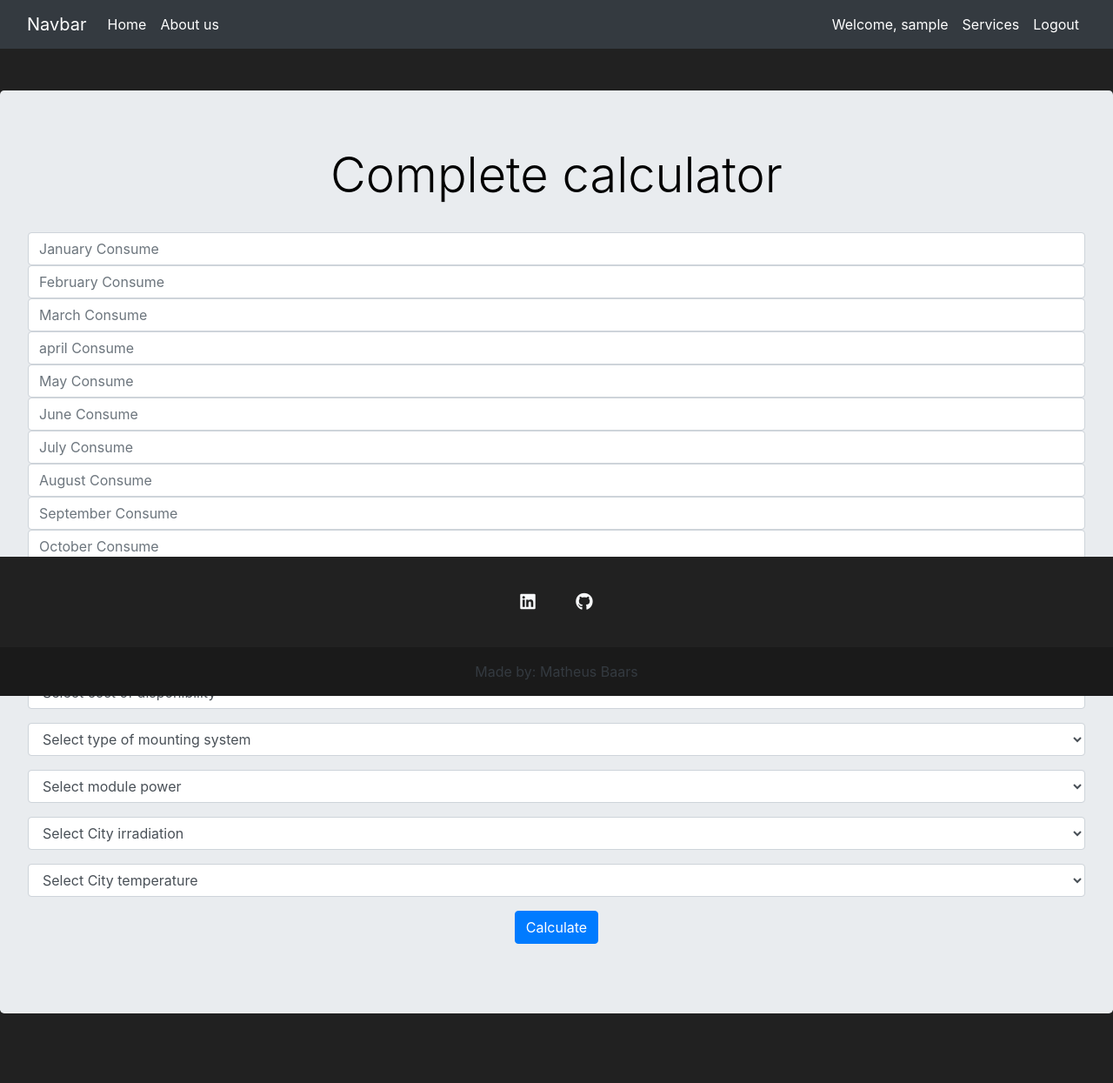
After one commit to matheusbaars/AppSolar, a Flask app: page /completecalculator in a window 1280 px wide. The commit adds this page. Shown: the whole page at 87% size. Run offline with Flask 2, Linux system fonts and the light colour scheme; the visitor is signed in with stand-in values (Sample User, id 1); data comes from the database, SQL or seed files in the repository; data that the repository does not hold is empty; some libraries are stand-ins or nearby versions.

Commit message:
cities temperature included

```diff
--- a/appsolar/models.py
+++ b/appsolar/models.py
@@ -101,3 +101,36 @@ class Irradiacao(db.Model):
         self.irr_novembro = irr_novembro
         self.irr_dezembro = irr_dezembro
         self.irr_media = irr_media
+
+class Temperature(db.Model):
+    id = db.Column(db.Integer, primary_key=True)
+    temp_cidade = db.Column(db.String(length=50),nullable=False, unique=True)
+    temp_janeiro = db.Column(db.Float(precision=2, asdecimal=True), nullable=False)
+    temp_fevereiro = db.Column(db.Float(precision=2, asdecimal=True), nullable=False)
+    temp_março = db.Column(db.Float(precision=2, asdecimal=True), nullable=False)
+    temp_abril = db.Column(db.Float(precision=2, asdecimal=True), nullable=False)
+    temp_maio = db.Column(db.Float(precision=2, asdecimal=True), nullable=False)
+    temp_junho = db.Column(db.Float(precision=2, asdecimal=True), nullable=False)
+    temp_julho = db.Column(db.Float(precision=2, asdecimal=True), nullable=False)
+    temp_agosto = db.Column(db.Float(precision=2, asdecimal=True), nullable=False)
+    temp_setembro = db.Column(db.Float(precision=2, asdecimal=True), nullable=False)
+    temp_outubro = db.Column(db.Float(precision=2, asdecimal=True), nullable=False)
+    temp_novembro = db.Column(db.Float(precision=2, asdecimal=True), nullable=False)
+    temp_dezembro = db.Column(db.Float(precision=2, asdecimal=True), nullable=False)
+    temp_media = db.Column(db.Float(precision=2, asdecimal=True), nullable=False)
+
+    def __init__(self, temp_cidade, temp_janeiro, temp_fevereiro, temp_março, temp_abril, temp_maio, temp_junho, temp_julho, temp_agosto, temp_setembro, temp_outubro, temp_novembro, temp_dezembro, temp_media):
+        self.temp_cidade = temp_cidade
+        self.temp_janeiro = temp_janeiro
+        self.temp_fevereiro = temp_fevereiro
+        self.temp_março = temp_março
+        self.temp_abril = temp_abril
+        self.temp_maio = temp_maio
+        self.temp_junho = temp_junho
+        self.temp_julho = temp_julho
+        self.temp_agosto = temp_agosto
+        self.temp_setembro = temp_setembro
+        self.temp_outubro = temp_outubro
+        self.temp_novembro = temp_novembro
+        self.temp_dezembro = temp_dezembro
+        self.temp_media = temp_media
--- a/appsolar/routes.py
+++ b/appsolar/routes.py
@@ -2,7 +2,7 @@ from sqlalchemy.orm.base import MANYTOONE
 from appsolar import app
 from flask import render_template, url_for, request, url_for, flash, redirect, get_flashed_messages
 from appsolar.forms import RegisterForm, LoginForm
-from appsolar.models import Client, Module, User, Irradiacao
+from appsolar.models import Client, Module, User, Irradiacao, Temperature
 from appsolar import db
 from appsolar.functions import *
 from flask_login import login_user, logout_user, login_required
@@ -116,8 +116,6 @@ def simplecalculate():
     module_data = request.form['modules']
     irradiation_data = request.form['irradiation']
     losses = request.form['losses']
-    #for key, value in request.form.items():
-    #    print("key: {0}, value: {1}".format(key, value))
     id = module_data[-1]
     id_irr = irradiation_data[-1]
     module_data = Module.query.filter_by(id=id).first()
@@ -130,6 +128,27 @@ def simplecalculate():
     energy_produced_no_loss =  power_peak * float(irradiation_data.irr_media) * 30 * (1 - (float(losses) / 100))
     return render_template('results_simple_calculator.html', number_modules=number_modules, custodisponibilidade=custodisponibilidade, meanconsume=meanconsume, power_peak=power_peak, module_data=module_data, irradiation_data=irradiation_data, energy=energy_produced_no_loss)
 ####################Simple Calculator##############
+
+####################Complete Calculator##############
+@app.route('/completecalculator')
+@login_required
+def complete_calculator():
+    modules = Module.query.all()
+    irradiations = Irradiacao.query.all()
+    temperatures = Temperature.query.all()
+    return render_template('complete_calculator.html',  irradiations=irradiations, modules=modules, temperatures=temperatures)
+
+@app.route('/completecalculate', methods=['GET', 'POST'])
+def completeCalculate():
+    meanconsume = request.form['meanconsume']
+    custodisponibilidade = request.form['custodisponibilidade']
+    module_data = Module.query.filter_by(id=request.form['modules'][-1])
+    irradiation_data = Irradiacao.query.filter_by(id=request.form['irradiation'][-1]).first()
+    mount_type = typeOfMounting(request.form['typeofroof'])
+    temperature_data = Temperature.query.filter_by(id=request.form['temperature'][-1]).first()
+
+    return render_template('results_complete_calculator.html')
+####################Complete Calculator##############
 
 ####################MODULES########################
 @app.route('/modules')
@@ -265,3 +284,71 @@ def deleteirradiation(id):
 def services():
     return render_template('services.html')
 ####################SERVICES#####################
+
+####################TEMPERATURE#####################
+@app.route('/temperature')
+@login_required
+def temperature():
+    temperatures = Temperature.query.all()
+    return render_template('temperature.html', temperatures=temperatures)
+
+@app.route('/insertcitytemperature', methods=['POST'])
+@login_required
+def insertcitytemperature():
+    if request.method == 'POST':
+        city = request.form['temp-city']
+        january = request.form['temp-january']
+        february = request.form['temp-february']
+        march = request.form['temp-march']
+        april = request.form['temp-april']
+        may = request.form['temp-may']
+        june = request.form['temp-june']
+        july = request.form['temp-july']
+        august = request.form['temp-august']
+        september = request.form['temp-september']
+        october = request.form['temp-october']
+        november = request.form['temp-november']
+        december = request.form['temp-december']
+        mean = request.form['temp-mean']
+
+        data = Temperature(city, january, february, march, april, may, june, july, august, september, october, november, december, mean)
+        db.session.add(data)
+        db.session.commit()
+        flash('City temperature added successfully')
+        return redirect(url_for('temperature'))
+    return render_template('temperature.html')
+
+@app.route('/updatetemperature', methods=['GET', 'POST'])
+@login_required
+def updatetemperature():
+    if request.method == 'POST':
+        data = Temperature.query.get(request.form.get('id'))
+        data.temp_cidade = request.form['temp-city']
+        data.temp_janeiro = request.form['temp-january']
+        data.temp_fevereiro = request.form['temp-february']
+        data.temp_março = request.form['temp-march']
+        data.temp_abril = request.form['temp-april']
+        data.temp_maio= request.form['temp-may']
+        data.temp_junho= request.form['temp-june']
+        data.temp_julho = request.form['temp-july']
+        data.temp_agosto = request.form['temp-august']
+        data.temp_setembro = request.form['temp-september']
+        data.temp_outubro = request.form['temp-october']
+        data.temp_novembro = request.form['temp-november']
+        data.temp_dezembro = request.form['temp-december']
+        data.temp_media = request.form['temp-mean']
+
+        db.session.commit()
+        flash('City temperature update successfully')
+        return redirect(url_for('temperature'))
+    return render_template('temperature.html')
+
+@app.route('/deletetemperature/<id>')
+@login_required
+def deletetemperature(id):
+    temperature = Temperature.query.get(id)
+    db.session.delete(temperature)
+    db.session.commit()
+    flash('City temperature deleted successfully')
+    return redirect(url_for('temperature'))
+####################TEMPERATURE#####################
--- /dev/null
+++ b/appsolar/templates/complete_calculator.html
@@ -0,0 +1,89 @@
+{% extends 'base.html' %}
+{% block title %}
+Simple Calculator Page
+{% endblock %}
+
+{% block content %}
+<br>
+<br>
+<div class="jumbotron text-center" id="jumbotron-clients">
+    <h3 class="display-4">Complete calculator</h3>
+    <br>
+    {% with messages = get_flashed_messages() %}
+    {% if messages %}
+    {% for message in messages %}
+    <div class="alert alert-success alert-dismissable" role="alert">
+    <button type="button" class="close" data-dismiss="alert" aria-label="close">
+        <span aria-hidden="true">x</span>
+    </button>
+    {{ message }}
+    </div>
+    {% endfor %}
+    {% endif %}
+    {% endwith %}
+
+    <form action="{{ url_for('completeCalculate') }}" method="POST">
+        <div class="form-group">
+            <input type="number" step=0.01 class="form-control" name="meanjanuary" required="1" placeholder="January Consume">
+            <input type="number" step=0.01 class="form-control" name="meanfebruary" required="1" placeholder="February Consume">
+            <input type="number" step=0.01 class="form-control" name="meanmarch" required="1" placeholder="March Consume">
+            <input type="number" step=0.01 class="form-control" name="meanapril" required="1" placeholder="april Consume">
+            <input type="number" step=0.01 class="form-control" name="meanmay" required="1" placeholder="May Consume">
+            <input type="number" step=0.01 class="form-control" name="meanjune" required="1" placeholder="June Consume">
+            <input type="number" step=0.01 class="form-control" name="meanjuly" required="1" placeholder="July Consume">
+            <input type="number" step=0.01 class="form-control" name="meanaugust" required="1" placeholder="August Consume">
+            <input type="number" step=0.01 class="form-control" name="meanseptember" required="1" placeholder="September Consume">
+            <input type="number" step=0.01 class="form-control" name="meanoctober" required="1" placeholder="October Consume">
+            <input type="number" step=0.01 class="form-control" name="meannovember" required="1" placeholder="November Consume">
+            <input type="number" step=0.01 class="form-control" name="meandecember" required="1" placeholder="December Consume">
+            <input type="number" step=0.01 class="form-control" name="mean" required="1" placeholder="Mean Consume">
+        </div>
+
+        <div class="form-group">
+        <select id="inputCost" class="form-control" name='custodisponibilidade'>
+            <option selected>Select cost of disponibility</option>
+            <option>None</option>
+            <option>Monophasic</option>
+            <option>Biphasic</option>
+            <option>Triphasic</option>
+        </select>
+        </div>
+        <div class="form-group">
+        <select id="typeRoof" class="form-control" name='typeofroof'>
+            <option selected>Select type of mounting system</option>
+            <option ><img src="https://www.google.com/url?sa=i&url=https%3A%2F%2Fwww.solarpowerworldonline.com%2F2017%2F02%2Fdifferent-types-solar-mounting-systems-roofs%2F&psig=AOvVaw2Ky9yLYwb1osN2zBwz3L1z&ust=1635367753571000&source=images&cd=vfe&ved=0CAsQjRxqFwoTCNCH2-P56PMCFQAAAAAdAAAAABAD" width="20" height="15" alt="">standard rail system</option>
+            <option>ballasted system</option>
+            <option>non-penetrating system</option>
+            <option>Elevated structure</option>
+        </select>
+        </div>
+        <div class="form-group">
+        <select id="inputModule" class="form-control" name='modules'>
+            <option selected>Select module power</option>
+            {% for module in modules %}
+                <option>{{ module.manufacture }} {{ module.pmax }}W {{ module.id }}</option>
+            {% endfor %}
+        </select>
+        </div>
+        <div class="form-group">
+            <select id="inputIrradiation" class="form-control" name='irradiation'>
+                <option selected>Select City irradiation</option>
+                {% for irradiation in irradiations %}
+                    <option>{{ irradiation.irr_cidade }} {{ irradiation.id }}</option>
+                {% endfor %}
+            </select>
+        </div>
+        <div class="form-group">
+            <select id="inputTemperature" class="form-control" name='temperature'>
+                <option selected>Select City temperature</option>
+                {% for temperature in temperatures %}
+                    <option>{{ temperature.temp_cidade }} {{ temperature.id }}</option>
+                {% endfor %}
+            </select>
+        </div>
+        <div class="form-group">
+            <button class="btn btn-primary" type="submit">Calculate</button>
+        </div>
+    </form>
+    </div>
+{% endblock %}
--- a/appsolar/templates/services.html
+++ b/appsolar/templates/services.html
@@ -20,7 +20,7 @@ Services Page
         <br>
         <a href="/irradiation"><button class="btn btn-lg btn-block btn-primary">Irradiation Database</button></a>
         <br>
-        <a href=""><button class="btn btn-lg btn-block btn-primary">Cities Database</button></a>
+        <a href="/temperature"><button class="btn btn-lg btn-block btn-primary">Cities Temperature Database</button></a>
     </p>
   </div>
 
```
Also changed, not shown: appsolar/functions.py (+10 -0 lines), appsolar/templates/temperature.html (added, +181 -0 lines), appsolar/static/images/standard rail system.jpg (added), appsolar/templates/results_complete_calculator.html (added).
